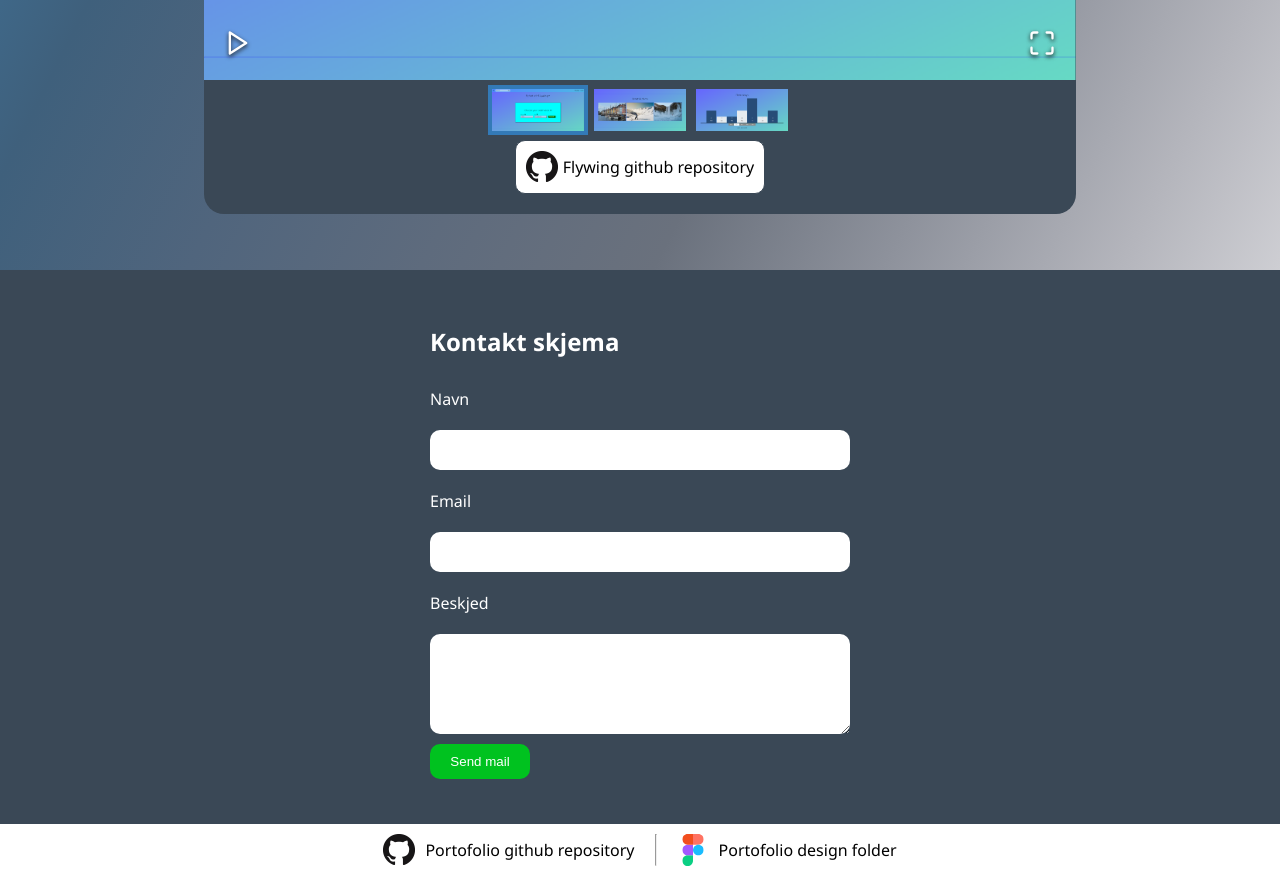
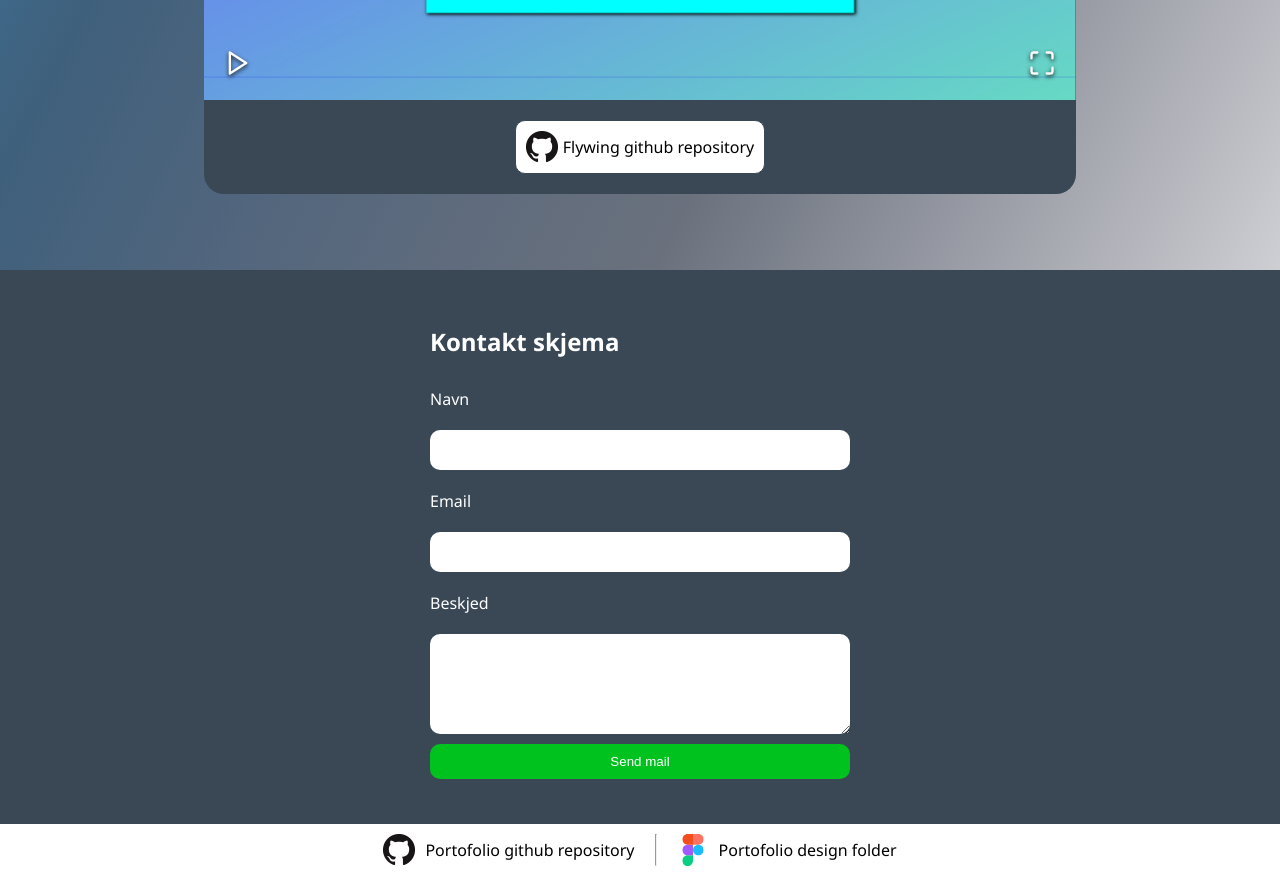
Before and after one commit to Erlandino/portfolio, a React (Create React App) app: page / in a window 1280 px wide. Shown: the part 1680-2556 px from the top of the page. Built offline with nearby package versions, Linux system fonts and the light colour scheme; the HTML template or start-up script is replaced by a standard one.

Commit message:
made hover effects for alternative design

```diff
--- a/src/components/Projects/Gallery.jsx
+++ b/src/components/Projects/Gallery.jsx
@@ -10,15 +10,12 @@ export default function Gallery(props) {
   const images = [
     {
       original: firstImage,
-      thumbnail: firstImage,
     },
     {
       original: secondImage,
-      thumbnail: secondImage,
     },
     {
       original: thirdImage,
-      thumbnail: thirdImage,
     },
   ];
   return (
--- a/src/index.css
+++ b/src/index.css
@@ -127,6 +127,7 @@ body {
 .projects__container__navigation {
   display: flex;
   justify-content: center;
+  /* border-top: white solid; */
 }
 .projects__container__navigation__button {
   padding: 30px;
@@ -136,6 +137,10 @@ body {
   width: 100%;
   background-color: #3a4856;
   font-size: 18px;
+}
+.projects__container__navigation__button:hover {
+  background-color: white;
+  color: black;
 }
 .projects__container__carouselContainer {
   display: flex;
@@ -151,9 +156,9 @@ body {
 .projects__container__links__container {
   border: 1px solid #3a4856;
   border-radius: 10px;
-  padding: 10px;
   list-style-type: none;
   background-color: white;
+  margin-top: 20px;
 }
 .projects__container__links__container__link {
   display: flex;
@@ -161,6 +166,10 @@ body {
   text-decoration: none;
   color: black;
   gap: 5px;
+  padding: 10px;
+}
+.projects__container__links__container__link:hover {
+  opacity: 0.8;
 }
 .image-gallery-content .image-gallery-slide .image-gallery-image {
   max-height: 400px;
@@ -201,10 +210,13 @@ body {
   margin: 5px 0;
 }
 .contact__form__button {
-  width: 100px;
+  width: 100%;
   background-color: #00c21f;
   color: white;
   cursor: pointer;
+}
+.contact__form__button:hover {
+  opacity: 0.8;
 }
 .contact__form__input {
   height: 40px;
@@ -324,6 +336,9 @@ body {
   text-decoration: none;
   gap: 10px;
 }
+.footer__list__item__link:hover {
+  opacity: 0.8;
+}
 .footer__list {
   display: flex;
   flex-direction: row;
```
